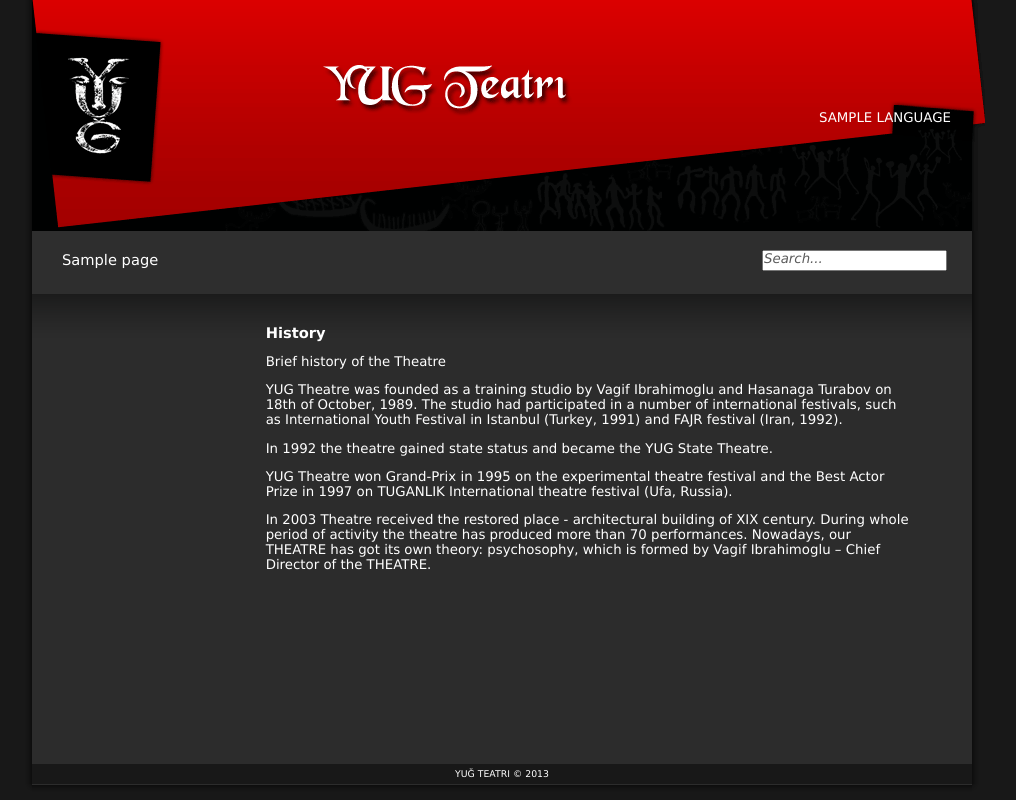
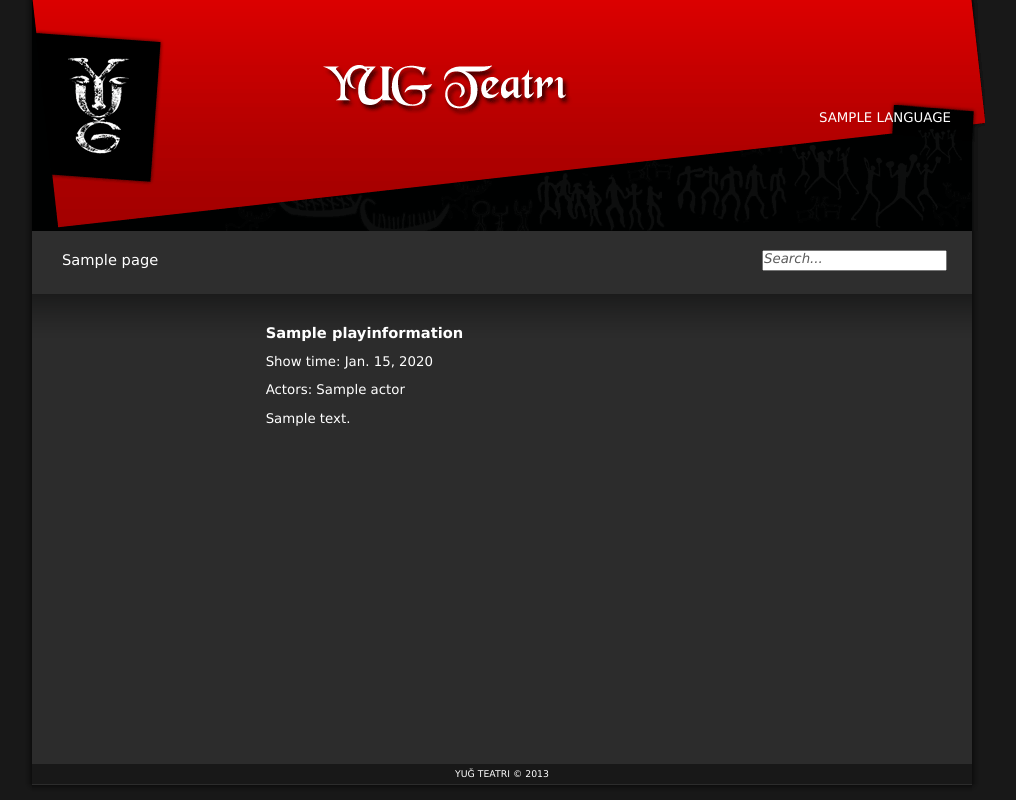
Before and after one commit to aliismayilov/yugteatr, a Django app: page / in a window 1280 px wide. Shown: the whole page, without its empty margins (138-1154 px from the left). Run offline with Django 3.2, Linux system fonts and the light colour scheme; tables that the repository leaves empty hold one stand-in row (values such as "Sample post"); some libraries are stand-ins or nearby versions.

Commit message:
add upcoming performance to index

```diff
--- a/templates/web/index.html
+++ b/templates/web/index.html
@@ -1,17 +1,24 @@
 {% extends "web/base.html" %}
 
 {% load staticfiles %}
+{% load thumbnail %}
+{% load humanize %}
 
 {% block content %}
 <div id="content-left">
-	<img src="{% static "pics/pic1.jpg" %}" alt="" width="127" height="149" />
+	{% for photo in upcoming_performance.play.playphoto_set.all %}
+		<img src="{{ photo.photo.x149.url }}" alt="{{ photo.title }}" width="{{ photo.photo.x149.width }}" height="{{ photo.photo.x149.height }}" />
+	{% endfor %}
 </div>
 <div id="content-right">
-	<h1>History</h1>
-	<p>Brief history of the Theatre</p>
-	<p>YUG Theatre was founded as a training studio by Vagif Ibrahimoglu and Hasanaga Turabov on 18th of October, 1989. The studio had participated in a number of international festivals, such as International Youth Festival in Istanbul (Turkey, 1991) and FAJR festival (Iran, 1992).</p>
-	<p>In 1992 the theatre gained state status and became the YUG State Theatre.</p>
-	<p>YUG Theatre won Grand-Prix in 1995 on the experimental theatre festival and the Best Actor Prize in 1997 on TUGANLIK International theatre festival (Ufa, Russia).</p>
-	<p>In 2003 Theatre received the restored place - architectural building of XIX century. During whole period of activity the theatre has produced more than 70 performances. Nowadays, our THEATRE has got its own theory: psychosophy, which is formed by Vagif Ibrahimoglu – Chief Director of the THEATRE.</p>
+	<h1>{{ upcoming_playinformation.title }}</h1>
+	<p>Show time: <time>{{ upcoming_performance.show_time|naturalday }}</time></p>
+	<p>Actors:
+	{% for actor in upcoming_performance.actors.all %}
+		{{ actor.name }}{% if not forloop.last %},{% endif %}
+	{% endfor %}</p>
+	{% autoescape off %}
+    {{ upcoming_playinformation.body }}
+	{% endautoescape %}
 </div>
 {% endblock content %}
--- a/web/models.py
+++ b/web/models.py
@@ -91,3 +91,6 @@ class Performance(models.Model):
 
     class Meta:
         ordering = ['-show_time']
+
+    def get_playinformation(self, language):
+        return self.play.playinformation_set.get(language=language)
--- a/web/views.py
+++ b/web/views.py
@@ -1,17 +1,24 @@
 from django.shortcuts import render, get_object_or_404
+from django.utils import timezone
 
-from web.models import Page, Language
+from web.models import Page, Language, Performance
 
 def index(request, language_slug=None):
-	if language_slug:
-		current_language = get_object_or_404(Language, name=language_slug)
-	else:
-		current_language = Language.objects.all()[0]
+    if language_slug:
+        current_language = get_object_or_404(Language, name=language_slug)
+    else:
+        current_language = Language.objects.all()[0]
+
+    upcoming_performance = Performance.objects.filter(
+        show_time__gte=timezone.now()
+    ).latest('show_time')
 
 
-	context = {
-		'parent_pages': Page.objects.filter(parent=None),
-		'languages': Language.objects.all(),
-		'current_language': current_language,
-	}
-	return render(request, 'web/index.html', context)
+    context = {
+        'upcoming_performance': upcoming_performance,
+        'upcoming_playinformation': upcoming_performance.get_playinformation(current_language),
+        'parent_pages': Page.objects.filter(parent=None),
+        'languages': Language.objects.all(),
+        'current_language': current_language,
+    }
+    return render(request, 'web/index.html', context)
--- a/yugteatr/s3utils.py
+++ b/yugteatr/s3utils.py
@@ -2,4 +2,4 @@ from storages.backends.s3boto import S3BotoStorage
 
 StaticRootS3BotoStorage = lambda: S3BotoStorage(location='static')
 MediaRootS3BotoStorage  = lambda: S3BotoStorage(location='media')
-# S3BotoStorageReducedRedundancy = lambda: S3BotoStorage(reduced_redundancy=True, location='reduced')
+S3BotoStorageReducedRedundancy = lambda: S3BotoStorage(reduced_redundancy=True, location='reduced')
```
Also changed, not shown: yugteatr/settings.py (+13 -0 lines).
